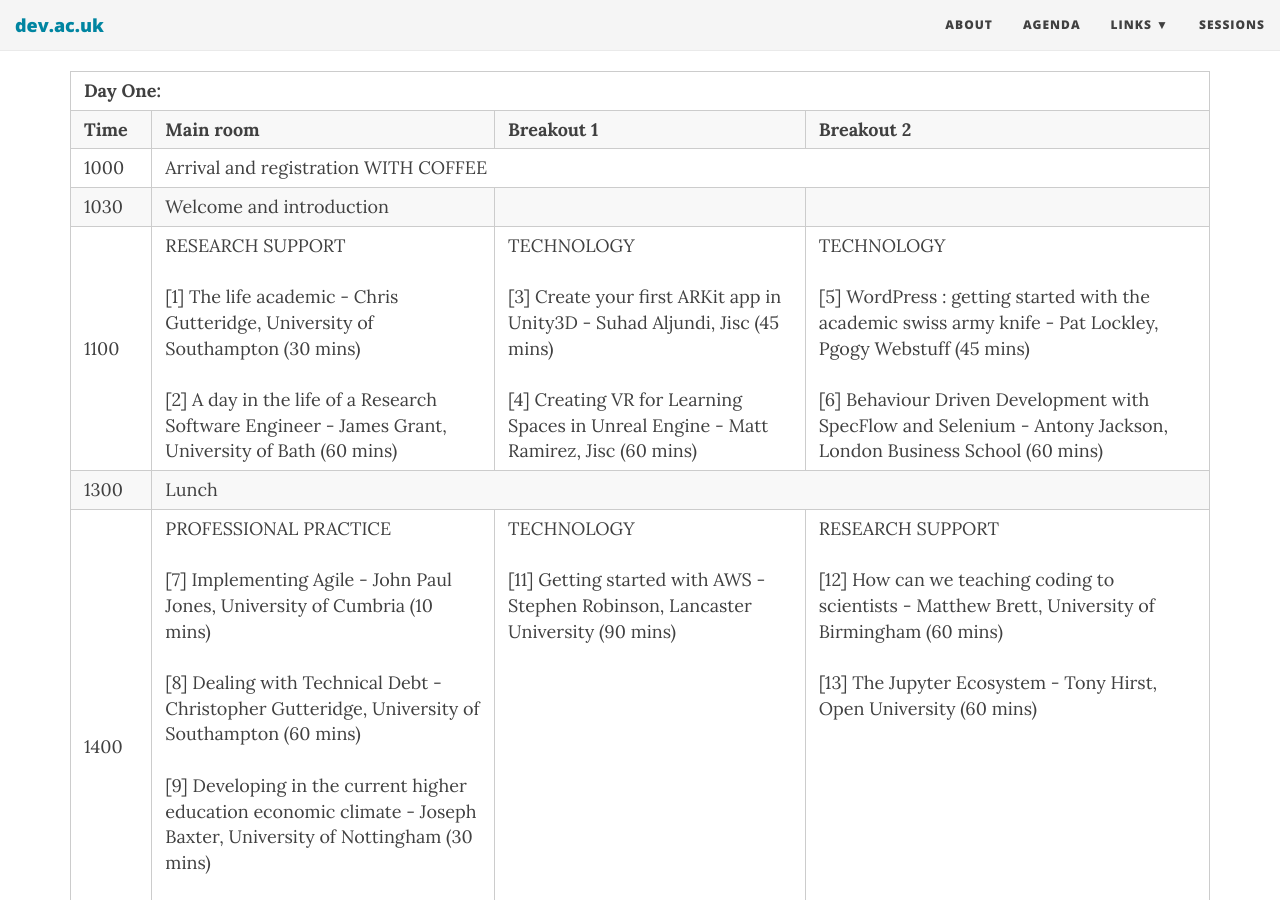
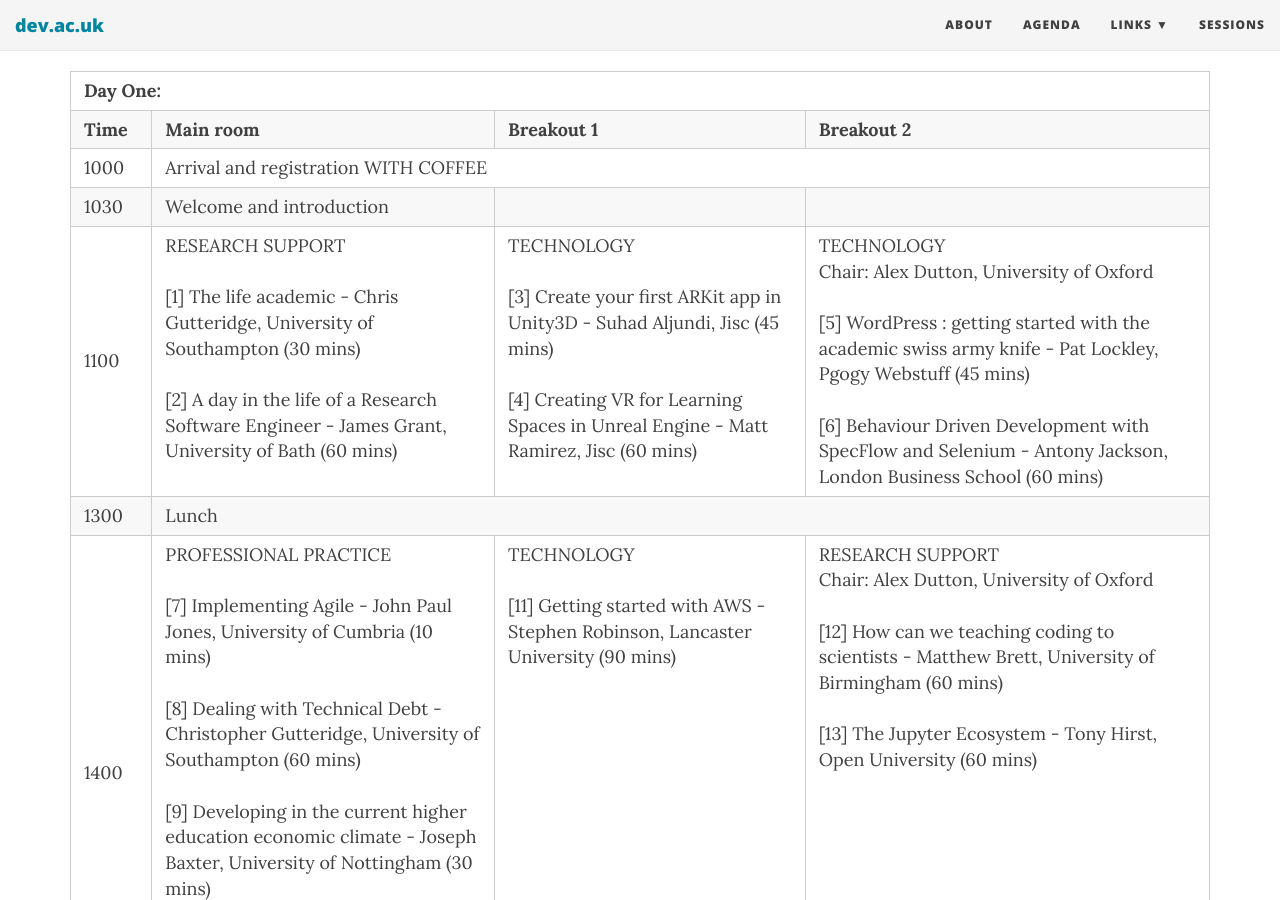
Before and after one commit to devacuk/devacuk.github.io, a Jekyll site: the page built from agenda.md, in a window 1280 px wide and 900 px high, scrolled down 293 px. Built offline with Jekyll 4.4.1, drawn with Linux system fonts in a browser that asks for light colours; nearby versions of some CDN libraries; some of the changed text lies outside the part shown.

Commit message:
adding session chairs...

```diff
--- a/agenda.md
+++ b/agenda.md
@@ -38,7 +38,8 @@
       [4] Creating VR for Learning Spaces in Unreal Engine - Matt Ramirez, Jisc (60 mins)<br/>
     </td>
     <td valign="top">
-      TECHNOLOGY<br/><br/>
+      TECHNOLOGY<br/>
+      Chair: Alex Dutton, University of Oxford<br/><br/>
       [5] WordPress : getting started with the academic swiss army knife - Pat Lockley, Pgogy Webstuff (45 mins)<br/><br/>
       [6] Behaviour Driven Development with SpecFlow and Selenium - Antony Jackson, London Business School (60 mins)<br/>
     </td>
@@ -57,7 +58,8 @@
       [11] Getting started with AWS - Stephen Robinson, Lancaster University (90 mins)<br/>
     </td>
     <td valign="top">
-      RESEARCH SUPPORT<br/><br/>
+      RESEARCH SUPPORT<br/>
+      Chair: Alex Dutton, University of Oxford<br/><br/>
       [12] How can we teaching coding to scientists - Matthew Brett, University of Birmingham (60 mins)<br/><br/>
       [13] The Jupyter Ecosystem - Tony Hirst, Open University (60 mins)<br/>
     </td>
```
Also changed, not shown: other parts of agenda.md (+4 -2 lines).
